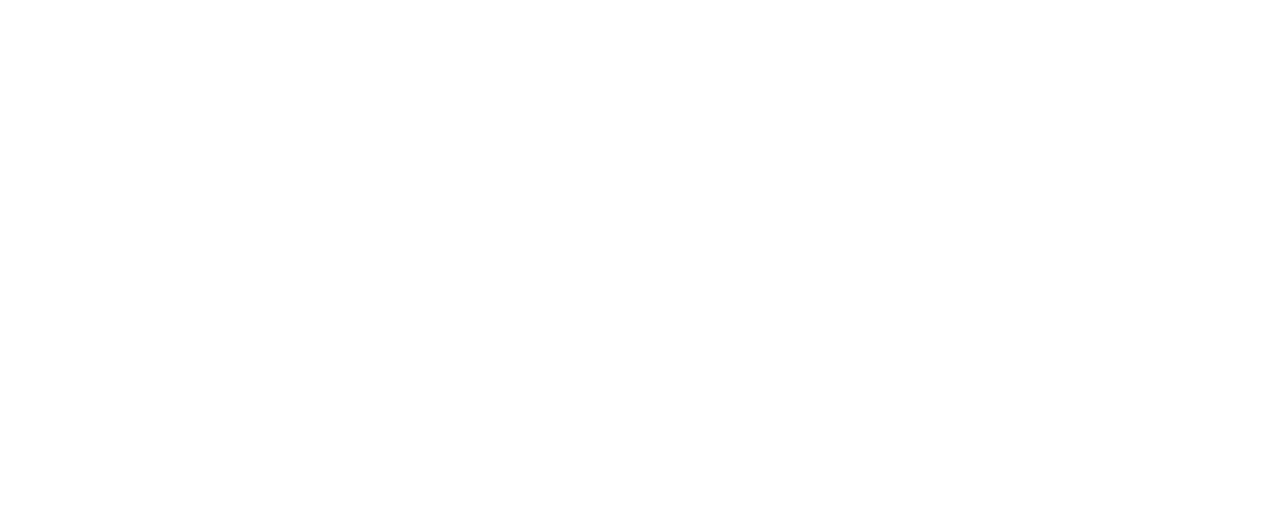
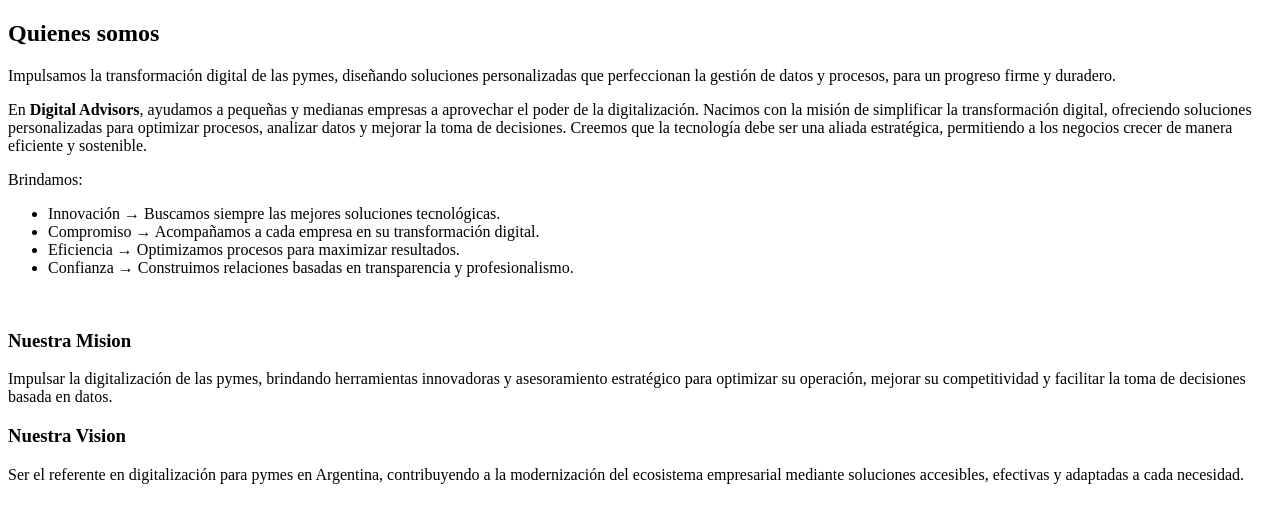
Before and after one commit to walter789dev/digital_advisors, an Astro site: page /about in a window 1280 px wide. Built offline with nearby package versions, Linux system fonts and the light colour scheme; Astro itself is replaced by a stand-in of ours.

Commit message:
Trabajando en la vista about

```diff
--- a/src/pages/about.astro
+++ b/src/pages/about.astro
@@ -0,0 +1,58 @@
+<section>
+  <div>
+    <h2>Quienes somos</h2>
+    <p>
+      Impulsamos la transformación digital de las pymes, diseñando soluciones
+      personalizadas que perfeccionan la gestión de datos y procesos, para un
+      progreso firme y duradero.
+    </p>
+    <!-- Aca van las imagenes  -->
+    <div></div>
+  </div>
+  <!-- Objetivo -->
+  <div>
+    <p>
+      En <strong>Digital Advisors</strong>, ayudamos a pequeñas y medianas
+      empresas a aprovechar el poder de la digitalización. Nacimos con la misión
+      de simplificar la transformación digital, ofreciendo soluciones
+      personalizadas para optimizar procesos, analizar datos y mejorar la toma
+      de decisiones. Creemos que la tecnología debe ser una aliada estratégica,
+      permitiendo a los negocios crecer de manera eficiente y sostenible.
+    </p>
+    <p>Brindamos:</p>
+    <ul>
+      <li>
+        Innovación → Buscamos siempre las mejores soluciones tecnológicas.
+      </li>
+      <li>
+        Compromiso → Acompañamos a cada empresa en su transformación digital.
+      </li>
+      <li>Eficiencia → Optimizamos procesos para maximizar resultados.</li>
+      <li>
+        Confianza → Construimos relaciones basadas en transparencia y
+        profesionalismo.
+      </li>
+    </ul>
+  </div>
+  <!-- Mision  -->
+  <div>
+    <img src="" alt="" />
+    <div>
+      <h3>Nuestra Mision</h3>
+      <p>
+        Impulsar la digitalización de las pymes, brindando herramientas
+        innovadoras y asesoramiento estratégico para optimizar su operación,
+        mejorar su competitividad y facilitar la toma de decisiones basada en
+        datos.
+      </p>
+    </div>
+  </div>
+  <!-- Vision  -->
+  <div>
+    <div>
+        <h3>Nuestra Vision</h3>
+        <p>Ser el referente en digitalización para pymes en Argentina, contribuyendo a la modernización del ecosistema empresarial mediante soluciones accesibles, efectivas y adaptadas a cada necesidad.</p>
+    </div>
+    <img src="" alt="">
+  </div>
+</section>
```
Also changed, not shown: src/components/Footer.astro (added), src/components/Header.astro (added), src/components/HeroImage.astro (line endings or trailing spaces), 6 other files.
